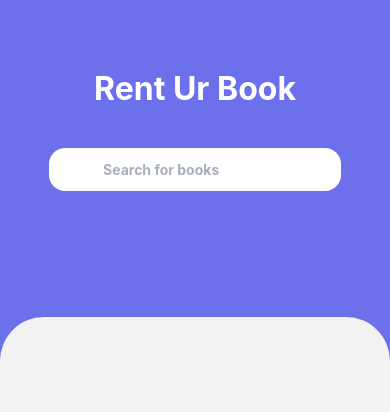
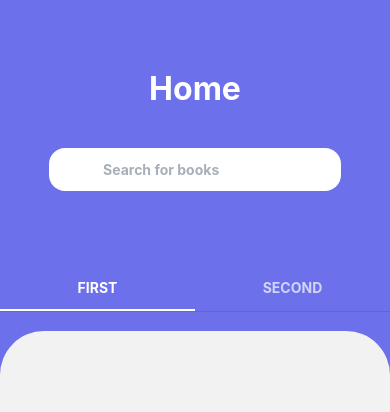
Before and after one commit to Patthiya193/SDA-Project---library-system, a React Native app in the folder RentUrBook/: screen /Home in a window 390 px wide. Shown: the top 412 px of the page. Built offline with nearby package versions, Linux system fonts and the light colour scheme; some icons are missing.

Commit message:
Add tab view and styles

```diff
--- a/RentUrBook/src/screens/Home/index.js
+++ b/RentUrBook/src/screens/Home/index.js
@@ -14,30 +14,65 @@ import { getUser } from "../../network/loginService";
 
 import TabBar, { iconTypes } from "react-native-fluidbottomnavigation";
 
+import { TabView, SceneMap, TabBar as BarTabView} from 'react-native-tab-view';
+
+const FirstRoute = () => (
+    <View style={styles.mainBody} />
+);
+
+const SecondRoute = () => (
+    <View style={styles.mainBody2} />
+);
+
+const renderScene = SceneMap({
+    first: FirstRoute,
+    second: SecondRoute,
+});
+
+const renderTabBar = props => {
+    return <BarTabView
+        {...props}
+        indicatorContainerStyle={styles.tabBarIndicatorContainer}
+        indicatorStyle={styles.tabBarIndicator}
+        labelStyle={styles.tabBarLabel}
+        style={styles.tabBar}
+    />
+}
+
+
 const Home = ({navigation, route}) => {
     if (route.params) {
         const [userData, setUser] = useState(route.params["userData"]);
-        console.log("Home data ", userData)
+        console.log("Home data ", userData);
 
     }
     else {
         const [userData, setUser] = useState({});
-        console.log("Home data ", userData)
+        console.log("Home data ", userData);
 
     }
-    const [tabBarTab, setTab] = useState(0)
+    const [tabBarTab, setTab] = useState(0);
+    const [index, setIndex] = useState(0);
+    const [routes] = useState([
+        { key: 'first', title: 'First' },
+        { key: 'second', title: 'Second' },
+    ]);
+
     return(
         <View style={styles.background}>
             <View style={styles.top}>
-                <Text style={styles.title}>Rent Ur Book</Text>
+                <Text style={styles.title}>Home</Text>
                 <View style={styles.inputContainer}>
                     <FontAwesomeIcon icon={ faSearch } color='#A8AFB9' size={24}  />
                     <TextInput placeholder='Search for books' style={styles.textInput} placeholderTextColor='#A8AFB9'/>
                 </View>
             </View>
-            <View style={styles.mainBody}>
-
-            </View>
+            <TabView style={{flex: 3.5}}
+                navigationState={{ index, routes }}
+                renderScene={renderScene}
+                onIndexChange={setIndex}
+                renderTabBar={renderTabBar}
+            />
             <View style={styles.footer}>
                 <TabBar
                     activeTab={tabBarTab}
--- a/RentUrBook/src/screens/Home/styles.js
+++ b/RentUrBook/src/screens/Home/styles.js
@@ -1,4 +1,5 @@
 
+import { faRightToBracket } from "@fortawesome/free-solid-svg-icons";
 import { StyleSheet, Dimensions } from "react-native";
 
 export const styles = StyleSheet.create({
@@ -7,13 +8,23 @@ export const styles = StyleSheet.create({
         backgroundColor: '#6C70EB',
     },
     top: {
-        flex: 1.75,
+        flex: 1.35,
         alignItems: 'center',
         paddingTop: "10%",
     },
     mainBody: {
         flex: 3,
         backgroundColor: '#f2f2f2',
+        borderTopLeftRadius: 44,
+        borderTopRightRadius: 44,
+        paddingVertical: 20,
+        paddingHorizontal: 30,
+        paddingTop: 30,
+        alignItems: 'center',
+    },
+    mainBody2: {
+        flex: 3,
+        backgroundColor: '#000000',
         borderTopLeftRadius: 44,
         borderTopRightRadius: 44,
         paddingVertical: 20,
@@ -48,4 +59,18 @@ export const styles = StyleSheet.create({
         fontWeight: 'bold',
         paddingLeft: 5,
     },
+    tabBar: {
+        backgroundColor: 'transparent',
+        marginBottom: "5%",
+    },
+    tabBarIndicator: {
+        backgroundColor: '#ffffff',
+    },
+    tabBarIndicatorContainer: {
+        justifyContent: 'center',
+        alignItems: 'center',
+    },
+    tabBarLabel: {
+        fontWeight: 'bold',
+    },
 })
```
